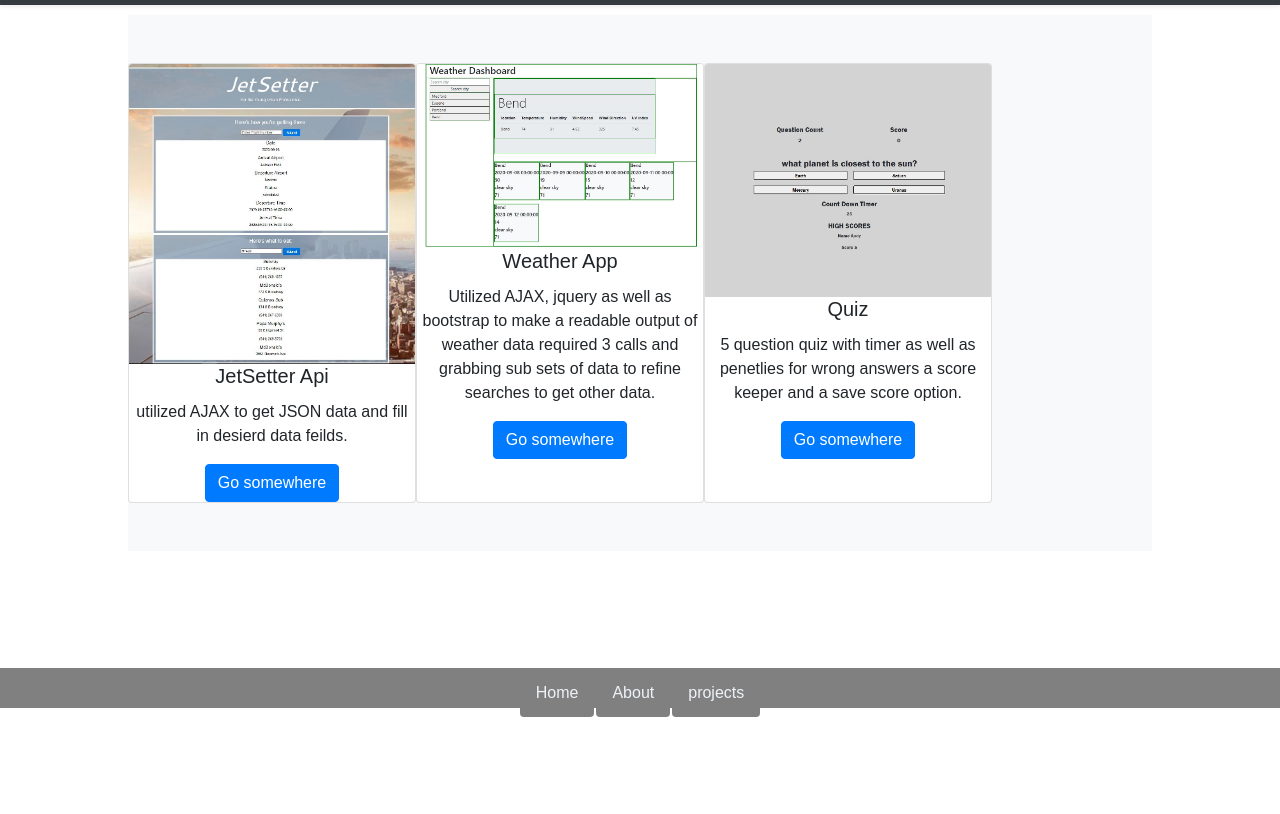
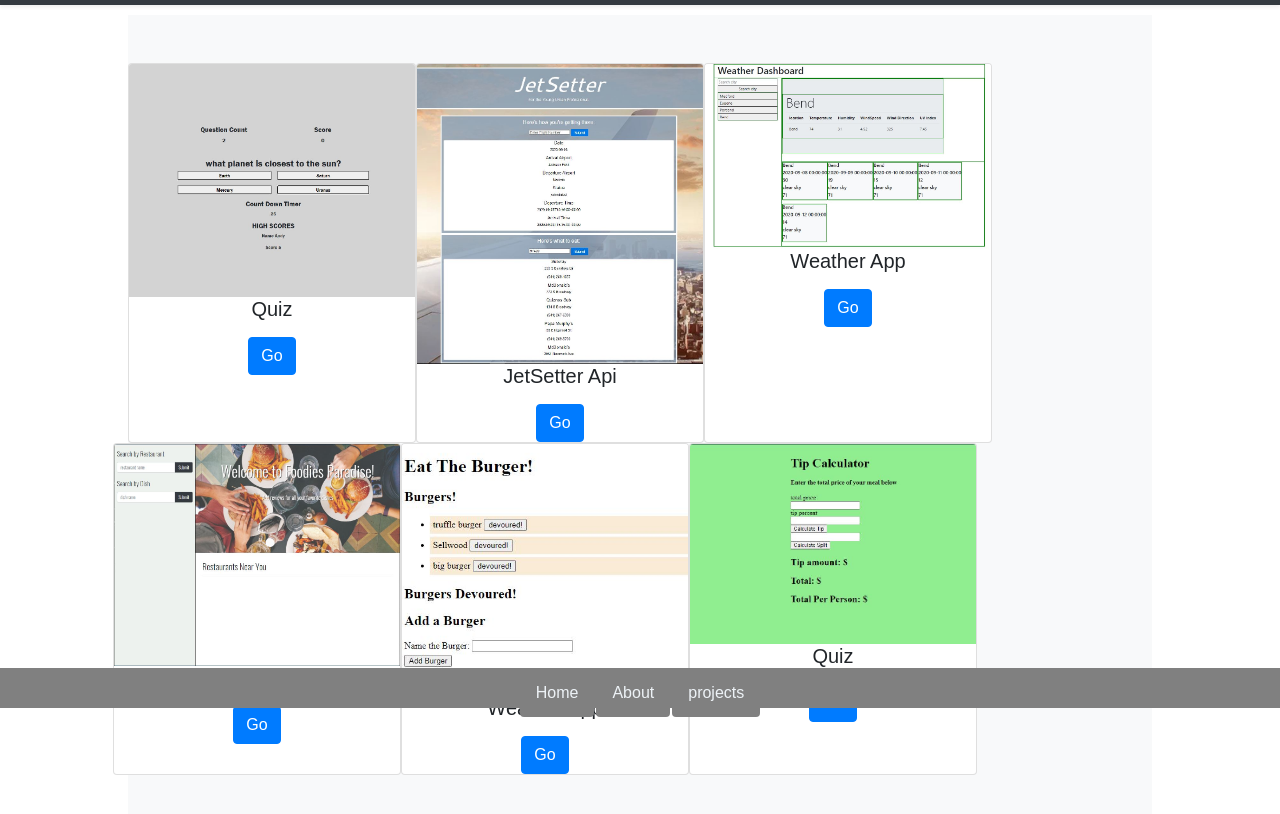
Before and after one commit to AndyMMunro/AndyMMunro01.github.io, a plain HTML site: page projects.html in a window 1280 px wide. Shown: the part 92-906 px from the top of the page. Before the commit the page ends 800 px from the top, so only its background shows below. Drawn offline with nearby package versions, Linux system fonts and the light colour scheme.

Commit message:
added projects

```diff
--- a/projects.html
+++ b/projects.html
@@ -112,39 +112,57 @@
 
                     <div class="row">
                         <div class="card" style="width: 18rem;">
+                            <img src="Assets\Images\quiz.JPG" class="card-img-top" alt="...">
+                            <div class="card-body-projects">
+                                <h5 class="card-title">Quiz</h5>
+                                <p class="card-text"></p>
+                                <a href="https://andymmunro.github.io/Quiz.io/" class="btn btn-primary">Go</a>
+                            </div>
+                        </div>
+                        <div class="card" style="width: 18rem;">
                             <img src="Assets\Images\JetSetter.JPG" class="card-img-top" alt="...">
                             <div class="card-body-projects">
                                 <h5 class="card-title">JetSetter Api</h5>
-                                <p class="card-text">utilized AJAX to get JSON data and fill in desierd data feilds.</p>
-                                <a href="https://andymmunro.github.io/JetSetter.io/" class="btn btn-primary">Go
-                                    somewhere</a>
+                                <p class="card-text"></p>
+                                <a href="https://andymmunro.github.io/JetSetter.io/" class="btn btn-primary">Go</a>
                             </div>
                         </div>
                         <div class="card" style="width: 18rem;">
                             <img src="Assets\Images\weather.JPG" class="card-img-top" alt="...">
                             <div class="card-body-projects">
                                 <h5 class="card-title">Weather App</h5>
-                                <p class="card-text">Utilized AJAX, jquery as well as bootstrap to make a readable
-                                    output of weather data required 3 calls and grabbing sub sets of data to
-                                    refine searches to get other data.
+                                <p class="card-text">
                                 </p>
-                                <a href="https://github.com/AndyMMunro/weather.io" class="btn btn-primary">Go
-                                    somewhere</a>
+                                <a href="https://github.com/AndyMMunro/weather.io" class="btn btn-primary">Go</a>
+                            </div>
+                        </div>
+                        <div class="row">
+                        <div class="card" style="width: 18rem;">
+                            <img src="Assets\Images\foodiesParadise.JPG" class="card-img-top" alt="...">
+                            <div class="card-body-projects">
+                                <h5 class="card-title">JetSetter Api</h5>
+                                <p class="card-text"></p>
+                                <a href="https://foodiespardise.herokuapp.com/" class="btn btn-primary">Go</a>
                             </div>
                         </div>
                         <div class="card" style="width: 18rem;">
-                            <img src="Assets\Images\quiz.JPG" class="card-img-top" alt="...">
+                            <img src="Assets\Images\theburger.JPG" class="card-img-top" alt="...">
+                            <div class="card-body-projects">
+                                <h5 class="card-title">Weather App</h5>
+                                <p class="card-text">
+                                </p>
+                                <a href="https://andyeattheburger.herokuapp.com/" class="btn btn-primary">Go</a>
+                            </div>
+                        </div>
+                        <div class="card" style="width: 18rem;">
+                            <img src="Assets\Images\tipCalculator.JPG" class="card-img-top" alt="...">
                             <div class="card-body-projects">
                                 <h5 class="card-title">Quiz</h5>
-                                <p class="card-text">
-                                    5 question quiz with timer as well as penetlies for wrong answers a score keeper
-                                    and a save score option.
-                                </p>
-                                <a href="https://andymmunro.github.io/Quiz.io/" class="btn btn-primary">Go somewhere</a>
+                                <p class="card-text"></p>
+                                <a href="https://andymmunro.github.io/tipcalculator.io/" class="btn btn-primary">Go</a>
                             </div>
                         </div>
-
-
+                    </div>
                     </div>
                 </div>
             </div>
```
Also changed, not shown: Assets/Images/foodiesParadise.JPG (added), Assets/Images/theburger.JPG (added), Assets/Images/tipCalculator.JPG (added).
